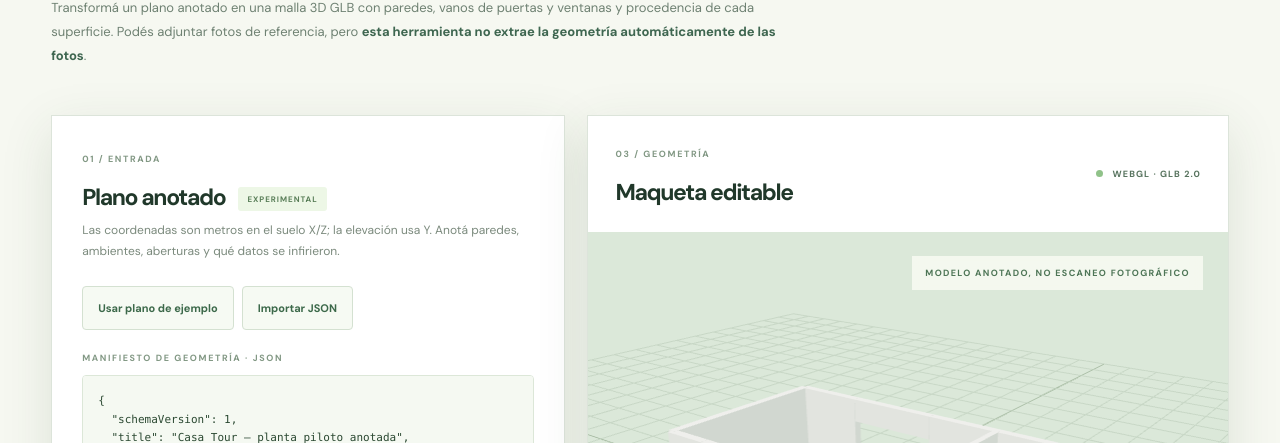
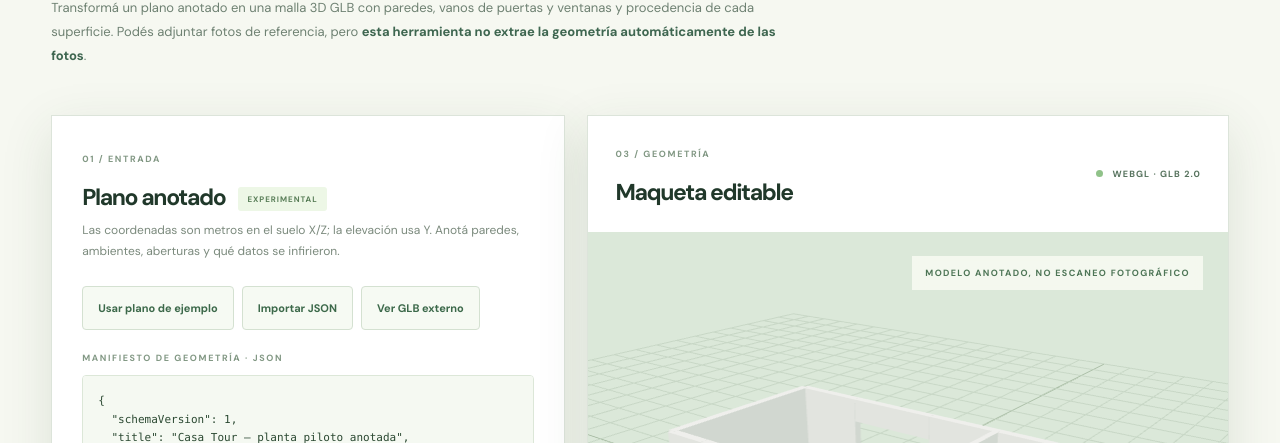
Before and after one commit to simondalmasso/casa-tour, a website: page public/studio.html in a window 1280 px wide. Shown: the part 357-800 px from the top of the page. Drawn offline with nearby package versions, Linux system fonts and the light colour scheme; animation ran at ten frames a second.

Commit message:
feat(studio): accept local GLB imports from external reconstruction pipeline

```diff
--- a/public/studio.html
+++ b/public/studio.html
@@ -34,6 +34,7 @@
         <div class="editor-actions">
           <button type="button" class="secondary" id="reset-sample">Usar plano de ejemplo</button>
           <label class="secondary file-button">Importar JSON<input type="file" id="plan-file" accept=".json,application/json"></label>
+          <label class="secondary file-button">Ver GLB externo<input type="file" id="model-file" accept=".glb,model/gltf-binary"></label>
         </div>
         <label class="field-title" for="plan-editor">MANIFIESTO DE GEOMETRÍA · JSON</label>
         <textarea id="plan-editor" spellcheck="false" autocapitalize="off" rows="15" placeholder="Cargando ejemplo…" aria-describedby="plan-hint"></textarea>
```
